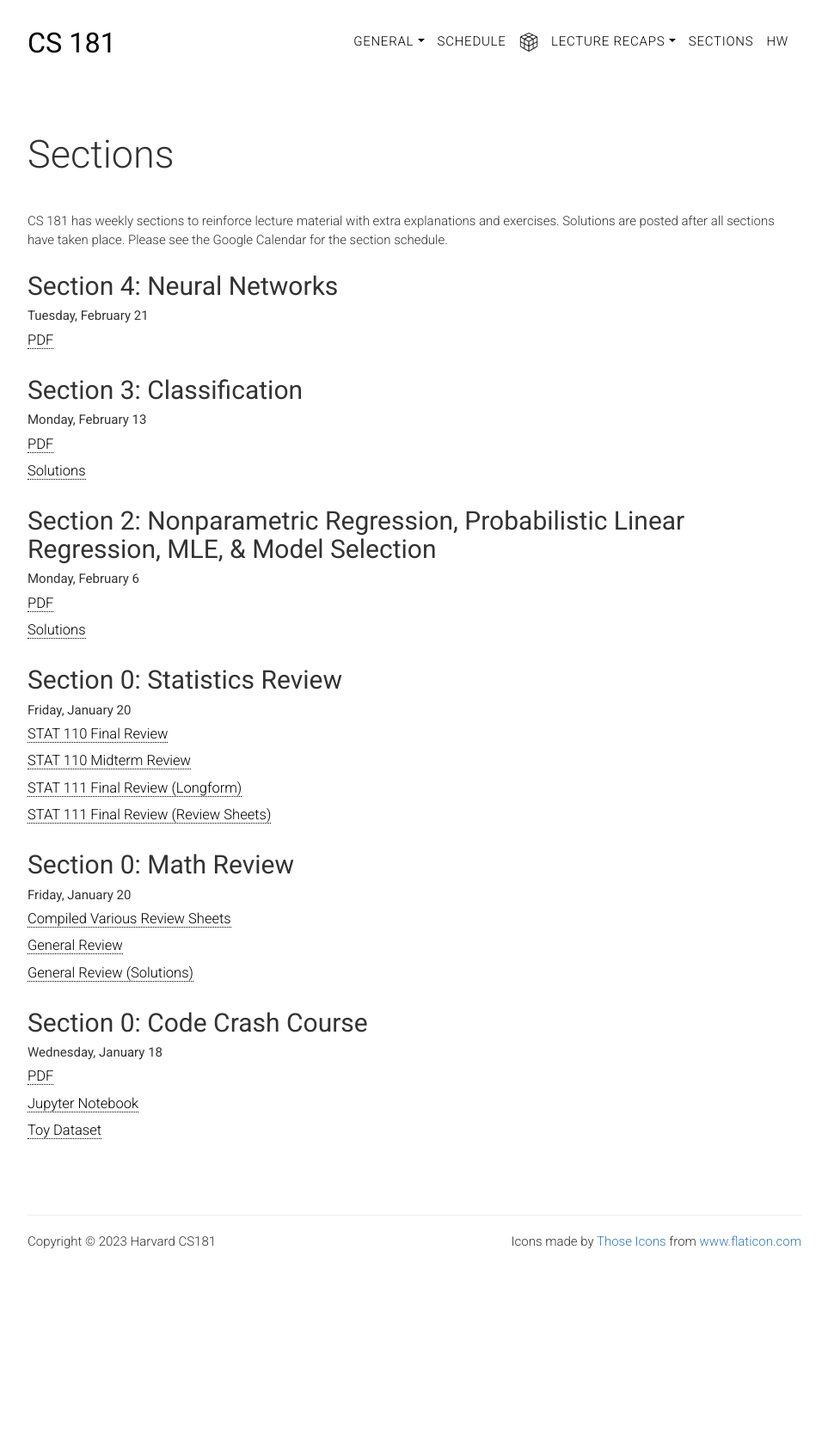
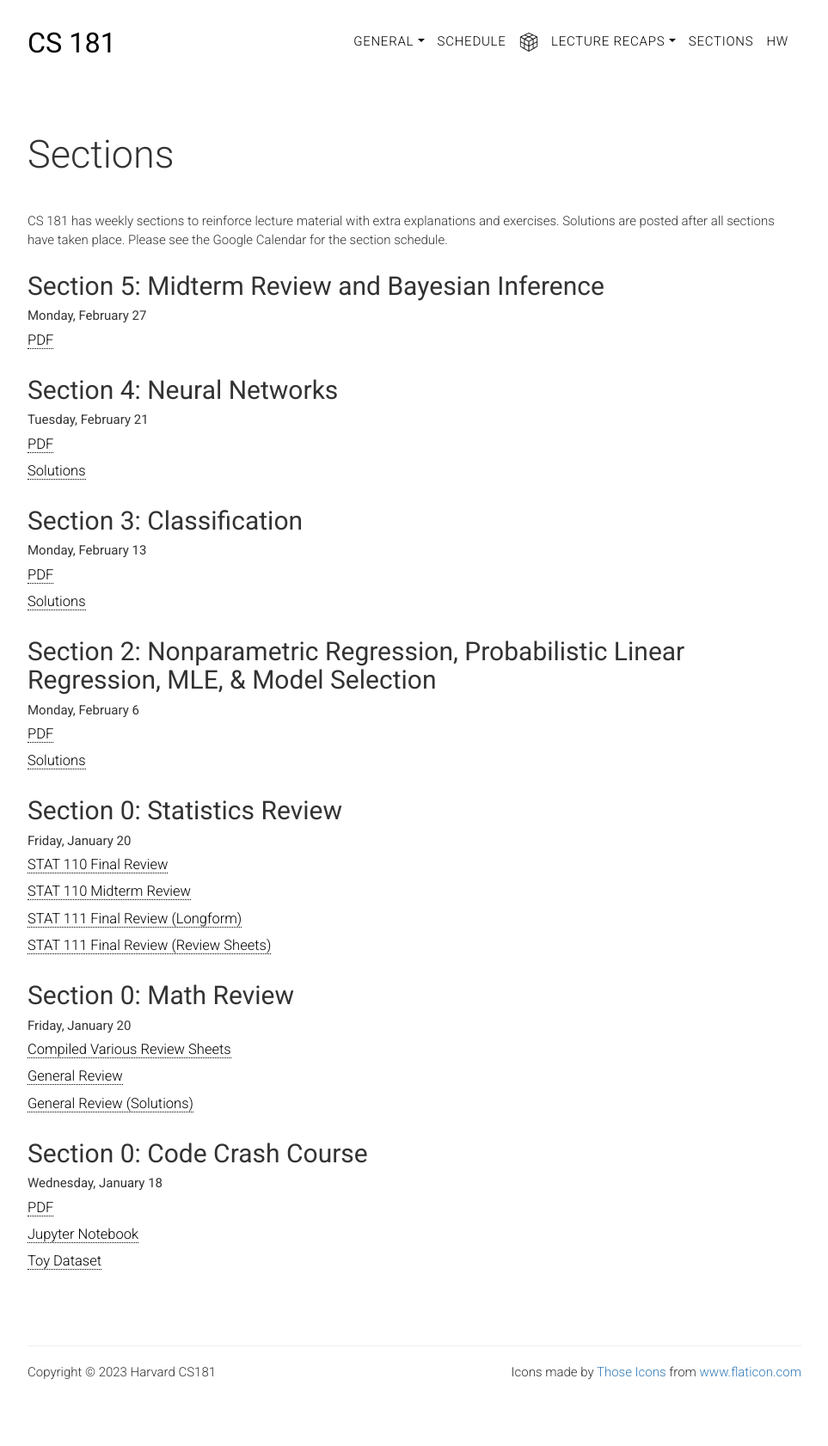
Before and after one commit to harvard-ml-courses/cs181-web, a Jekyll site: the page built from sections.html, in a window 1280 px wide. Shown: the whole page at 86% size, without its empty margins (158-1121 px from the left). Built offline with Jekyll 4.4.1, drawn with Linux system fonts in a browser that asks for light colours; before the commit the page ends 1530 px from its top, so only the background shows below that.

Commit message:
Update sections.html

```diff
--- a/sections.html
+++ b/sections.html
@@ -24,10 +24,17 @@ weight: 0
             </ul>-->
         </p>
 
+        <h2 class="title" id="sec5">Section 5: Midterm Review and Bayesian Inference</h2>
+        <p class="head-subtitle">Monday, February 27</p>
+        <ul class="lists">
+            <li><a href="sections/sec05/CS181_Midterm_Review.pdf" target="_blank">PDF</a></li>
+        </ul>
+
         <h2 class="title" id="sec4">Section 4: Neural Networks</h2>
         <p class="head-subtitle">Tuesday, February 21</p>
         <ul class="lists">
             <li><a href="sections/sec04/04.pdf" target="_blank">PDF</a></li>
+            <li><a href="sections/sec04/04soln.pdf" target="_blank">Solutions</a></li>
         </ul>
 
         <h2 class="title" id="sec3">Section 3: Classification</h2>
```
